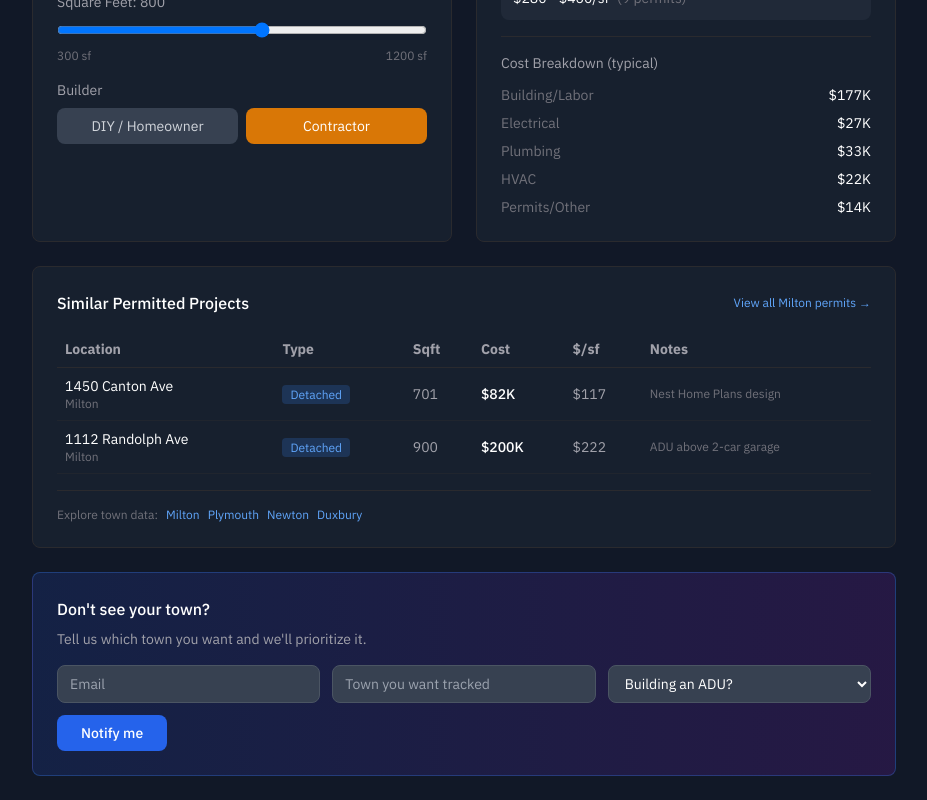
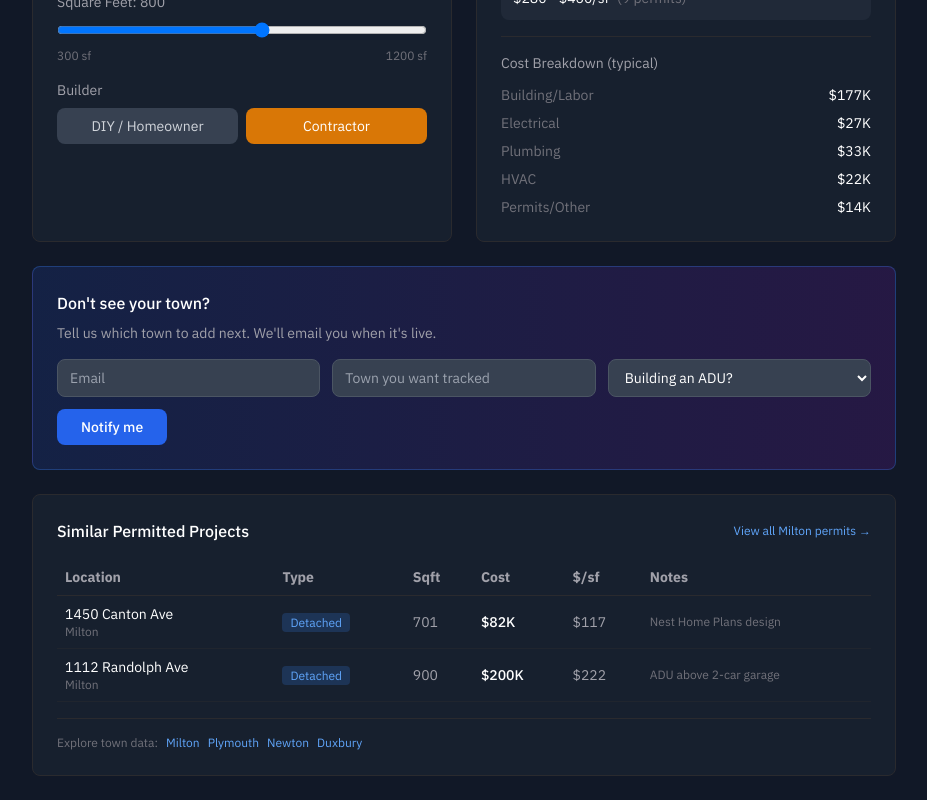
Before and after one commit to atwoodcollects/adupulse, a Next.js app: page /estimate in a window 1280 px wide. Shown: the part 380-1180 px from the top of the page, without its empty margins (176-1103 px from the left). Built offline with nearby package versions, Linux system fonts and the light colour scheme.

Commit message:
Add email capture to estimate page and CTA to homepage

```diff
--- a/src/app/estimate/page.tsx
+++ b/src/app/estimate/page.tsx
@@ -31,11 +31,9 @@ const townMultipliers: Record<string, number> = {
 }
 
 const allComparisons = [
-  // Milton
   { town: 'milton', label: '1450 Canton Ave', type: 'detached', sqft: 701, cost: 82000, builder: 'diy', ppsf: 117, notes: 'Nest Home Plans design' },
   { town: 'milton', label: '1112 Randolph Ave', type: 'detached', sqft: 900, cost: 200000, builder: 'diy', ppsf: 222, notes: 'ADU above 2-car garage' },
   { town: 'milton', label: '109 Whitelawn Ave', type: 'attached', sqft: 900, cost: 253358, builder: 'contractor', ppsf: 281, notes: '2BR, accessibility features' },
-  // Plymouth
   { town: 'plymouth', label: '16 Jessica Way', type: 'detached', sqft: 936, cost: 325000, builder: 'contractor', ppsf: 347, notes: '' },
   { town: 'plymouth', label: '1 Brandies Ln', type: 'detached', sqft: 896, cost: 125000, builder: 'contractor', ppsf: 139, notes: 'Lowest $/sf detached' },
   { town: 'plymouth', label: '899 Old Sandwich Rd', type: 'attached', sqft: 812, cost: 150000, builder: 'contractor', ppsf: 185, notes: '3-car garage with ADU' },
@@ -43,14 +41,11 @@ const allComparisons = [
   { town: 'plymouth', label: '12 Copper Lantern Dr', type: 'attached', sqft: 496, cost: 228000, builder: 'contractor', ppsf: 459, notes: 'Small unit, high $/sf' },
   { town: 'plymouth', label: '58 Tananger Rd', type: 'attached', sqft: 788, cost: 462834, builder: 'contractor', ppsf: 587, notes: '1BR with garage below' },
   { town: 'plymouth', label: '26 Quail Run', type: 'detached', sqft: 900, cost: 370000, builder: 'contractor', ppsf: 411, notes: '2BR/1BA with 2-car garage' },
-  // Duxbury
   { town: 'duxbury', label: '275 Powder Point Ave', type: 'detached', sqft: 899, cost: 319500, builder: 'contractor', ppsf: 355, notes: '' },
   { town: 'duxbury', label: '36 Elm St', type: 'conversion', sqft: 0, cost: 290500, builder: 'contractor', ppsf: 0, notes: 'Internal conversion' },
   { town: 'duxbury', label: '45 Driftwood Dr', type: 'detached', sqft: 640, cost: 224250, builder: 'contractor', ppsf: 350, notes: 'Modular (Backyard ADUs LLC)' },
   { town: 'duxbury', label: '58 Franklin Ter', type: 'detached', sqft: 900, cost: 248000, builder: 'contractor', ppsf: 276, notes: '' },
-  // Needham
   { town: 'needham', label: '61 Grant St', type: 'conversion', sqft: 0, cost: 69000, builder: 'contractor', ppsf: 0, notes: 'Internal conversion' },
-  // Newton
   { town: 'newton', label: '38 Circuit Ave', type: 'detached', sqft: 1110, cost: 785000, builder: 'contractor', ppsf: 707, notes: 'High-end build' },
   { town: 'newton', label: '143 Valentine St', type: 'conversion', sqft: 982, cost: 400000, builder: 'contractor', ppsf: 407, notes: 'Basement conversion' },
   { town: 'newton', label: '87 Auburndale Ave', type: 'detached', sqft: 557, cost: 150000, builder: 'contractor', ppsf: 269, notes: '' },
@@ -68,29 +63,99 @@ const getPermitCounts = () => {
   return counts
 }
 
+function EmailCapture() {
+  const [email, setEmail] = useState('')
+  const [requestedTown, setRequestedTown] = useState('')
+  const [considering, setConsidering] = useState('')
+  const [submitted, setSubmitted] = useState(false)
+  const [submitting, setSubmitting] = useState(false)
+
+  const handleSubmit = async (e: React.FormEvent) => {
+    e.preventDefault()
+    setSubmitting(true)
+    try {
+      await fetch('https://formspree.io/f/xzdvvzyr', {
+        method: 'POST',
+        headers: { 'Content-Type': 'application/json' },
+        body: JSON.stringify({ email, town: requestedTown, considering, source: 'estimate_page' })
+      })
+      setSubmitted(true)
+    } catch (err) {
+      console.error(err)
+    }
+    setSubmitting(false)
+  }
+
+  if (submitted) {
+    return (
+      <div className="bg-gradient-to-r from-blue-900/30 to-purple-900/30 border border-blue-500/30 rounded-lg p-4 text-center">
+        <div className="text-2xl mb-2">✓</div>
+        <h3 className="text-white font-medium mb-1">You're on the list!</h3>
+        <p className="text-text-secondary text-sm">We'll notify you when we add your town.</p>
+      </div>
+    )
+  }
+
+  return (
+    <div className="bg-gradient-to-r from-blue-900/30 to-purple-900/30 border border-blue-500/30 rounded-lg p-4 sm:p-6">
+      <h2 className="text-white font-medium mb-2">Don't see your town?</h2>
+      <p className="text-text-secondary text-sm mb-4">Tell us which town to add next. We'll email you when it's live.</p>
+      <form onSubmit={handleSubmit} className="space-y-3">
+        <div className="grid grid-cols-1 sm:grid-cols-3 gap-3">
+          <input
+            type="email"
+            required
+            placeholder="Email"
+            value={email}
+            onChange={(e) => setEmail(e.target.value)}
+            className="bg-gray-700 border border-gray-600 rounded-lg px-3 py-2 text-white text-sm placeholder-gray-400"
+          />
+          <input
+            type="text"
+            required
+            placeholder="Town you want tracked"
+            value={requestedTown}
+            onChange={(e) => setRequestedTown(e.target.value)}
+            className="bg-gray-700 border border-gray-600 rounded-lg px-3 py-2 text-white text-sm placeholder-gray-400"
+          />
+          <select
+            required
+            value={considering}
+            onChange={(e) => setConsidering(e.target.value)}
+            className="bg-gray-700 border border-gray-600 rounded-lg px-3 py-2 text-white text-sm"
+          >
+            <option value="" disabled>Building an ADU?</option>
+            <option value="yes">Yes, planning to</option>
+            <option value="maybe">Maybe / Researching</option>
+            <option value="no">No, just curious</option>
+          </select>
+        </div>
+        <button
+          type="submit"
+          disabled={submitting}
+          className="w-full sm:w-auto px-6 py-2 bg-blue-600 hover:bg-blue-700 text-white rounded-lg text-sm font-medium disabled:opacity-50"
+        >
+          {submitting ? 'Submitting...' : 'Notify me'}
+        </button>
+      </form>
+    </div>
+  )
+}
+
 export default function EstimatePage() {
   const [town, setTown] = useState('milton')
   const [type, setType] = useState<'detached' | 'attached' | 'conversion'>('detached')
   const [sqft, setSqft] = useState(800)
   const [builder, setBuilder] = useState<'diy' | 'contractor'>('contractor')
 
-  // Email form state
-  const [email, setEmail] = useState('')
-  const [requestedTown, setRequestedTown] = useState('')
-  const [considering, setConsidering] = useState('')
-  const [submitted, setSubmitted] = useState(false)
-  const [submitting, setSubmitting] = useState(false)
-
   const permitCounts = getPermitCounts()
 
   const calculate = () => {
     const base = costData[type][builder]
     const multiplier = townMultipliers[town] || 1.0
-
     const lowEst = Math.round(base.min * sqft * multiplier)
     const highEst = Math.round(base.max * sqft * multiplier)
     const avgEst = Math.round(base.avg * sqft * multiplier)
-
     return { low: lowEst, high: highEst, avg: avgEst, ppsf: base.avg * multiplier }
   }
 
@@ -105,9 +170,7 @@ export default function EstimatePage() {
   const getFilteredComparisons = () => {
     let filtered = allComparisons.filter(c => c.type === type)
     const townFiltered = filtered.filter(c => c.town === town)
-    if (townFiltered.length >= 2) {
-      filtered = townFiltered
-    }
+    if (townFiltered.length >= 2) filtered = townFiltered
     return filtered.sort((a, b) => {
       const aScore = (a.town === town ? 4 : 0) + (a.type === type ? 2 : 0) + (a.builder === builder ? 1 : 0)
       const bScore = (b.town === town ? 4 : 0) + (b.type === type ? 2 : 0) + (b.builder === builder ? 1 : 0)
@@ -119,58 +182,15 @@ export default function EstimatePage() {
   const dataCount = permitCounts[`${type}-${builder}`] || 0
   const totalTypeCount = allComparisons.filter(c => c.type === type).length
 
-  const townNames: Record<string, string> = {
-    milton: 'Milton',
-    plymouth: 'Plymouth',
-    duxbury: 'Duxbury',
-    needham: 'Needham',
-    newton: 'Newton',
-    boston: 'Boston',
-    andover: 'Andover',
-    sudbury: 'Sudbury'
-  }
-
-  const townLinks: Record<string, string> = {
-    milton: '/milton',
-    plymouth: '/plymouth',
-    duxbury: '/duxbury',
-    needham: '/needham',
-    newton: '/newton',
-    boston: '/boston',
-    andover: '/andover',
-    sudbury: '/sudbury'
-  }
+  const townNames: Record<string, string> = { milton: 'Milton', plymouth: 'Plymouth', duxbury: 'Duxbury', needham: 'Needham', newton: 'Newton', boston: 'Boston', andover: 'Andover', sudbury: 'Sudbury' }
+  const townLinks: Record<string, string> = { milton: '/milton', plymouth: '/plymouth', duxbury: '/duxbury', needham: '/needham', newton: '/newton', boston: '/boston', andover: '/andover', sudbury: '/sudbury' }
 
   const getConfidenceLevel = () => {
     if (dataCount >= 5) return { label: 'High', color: 'text-emerald-400', bg: 'bg-emerald-500/20' }
     if (dataCount >= 2) return { label: 'Medium', color: 'text-amber-400', bg: 'bg-amber-500/20' }
     return { label: 'Limited', color: 'text-red-400', bg: 'bg-red-500/20' }
   }
-
   const confidence = getConfidenceLevel()
-
-  const handleSubmit = async (e: React.FormEvent) => {
-    e.preventDefault()
-    setSubmitting(true)
-
-    // Send to Formspree (replace with your form ID)
-    try {
-      await fetch('https://formspree.io/f/xzdvvzyr', {
-        method: 'POST',
-        headers: { 'Content-Type': 'application/json' },
-        body: JSON.stringify({
-          email,
-          town: requestedTown,
-          considering,
-          source: 'estimate_page'
-        })
-      })
-      setSubmitted(true)
-    } catch (err) {
-      console.error(err)
-    }
-    setSubmitting(false)
-  }
 
   return (
     <div className="min-h-screen bg-gray-900">
@@ -182,15 +202,10 @@ export default function EstimatePage() {
         <div className="grid grid-cols-1 md:grid-cols-2 gap-6">
           <div className="bg-gray-800/50 border border-border rounded-lg p-4 sm:p-6">
             <h2 className="text-white font-medium mb-4">Your Project</h2>
-
             <div className="space-y-4">
               <div>
                 <label className="text-text-secondary text-sm block mb-2">Town</label>
-                <select
-                  value={town}
-                  onChange={(e) => setTown(e.target.value)}
-                  className="w-full bg-gray-700 border border-gray-600 rounded-lg px-3 py-2 text-white"
-                >
+                <select value={town} onChange={(e) => setTown(e.target.value)} className="w-full bg-gray-700 border border-gray-600 rounded-lg px-3 py-2 text-white">
                   <option value="boston">Boston</option>
                   <option value="newton">Newton</option>
                   <option value="milton">Milton</option>
@@ -202,66 +217,24 @@ export default function EstimatePage() {
                   <option value="other">Other MA Town</option>
                 </select>
               </div>
-
               <div>
                 <label className="text-text-secondary text-sm block mb-2">ADU Type</label>
                 <div className="grid grid-cols-3 gap-2">
                   {(['detached', 'attached', 'conversion'] as const).map((t) => (
-                    <button
-                      key={t}
-                      onClick={() => setType(t)}
-                      className={`px-3 py-2 rounded-lg text-sm capitalize ${
-                        type === t
-                          ? 'bg-blue-600 text-white'
-                          : 'bg-gray-700 text-gray-300 hover:bg-gray-600'
-                      }`}
-                    >
-                      {t}
-                    </button>
+                    <button key={t} onClick={() => setType(t)} className={`px-3 py-2 rounded-lg text-sm capitalize ${type === t ? 'bg-blue-600 text-white' : 'bg-gray-700 text-gray-300 hover:bg-gray-600'}`}>{t}</button>
                   ))}
                 </div>
               </div>
-
               <div>
                 <label className="text-text-secondary text-sm block mb-2">Square Feet: {sqft}</label>
-                <input
-                  type="range"
-                  min="300"
-                  max="1200"
-                  step="50"
-                  value={sqft}
-                  onChange={(e) => setSqft(Number(e.target.value))}
-                  className="w-full"
-                />
-                <div className="flex justify-between text-xs text-text-muted mt-1">
-                  <span>300 sf</span>
-                  <span>1200 sf</span>
-                </div>
+                <input type="range" min="300" max="1200" step="50" value={sqft} onChange={(e) => setSqft(Number(e.target.value))} className="w-full" />
+                <div className="flex justify-between text-xs text-text-muted mt-1"><span>300 sf</span><span>1200 sf</span></div>
               </div>
-
               <div>
                 <label className="text-text-secondary text-sm block mb-2">Builder</label>
                 <div className="grid grid-cols-2 gap-2">
-                  <button
-                    onClick={() => setBuilder('diy')}
-                    className={`px-3 py-2 rounded-lg text-sm ${
-                      builder === 'diy'
-                        ? 'bg-emerald-600 text-white'
-                        : 'bg-gray-700 text-gray-300 hover:bg-gray-600'
-                    }`}
-                  >
-                    DIY / Homeowner
-                  </button>
-                  <button
-                    onClick={() => setBuilder('contractor')}
-                    className={`px-3 py-2 rounded-lg text-sm ${
-                      builder === 'contractor'
-                        ? 'bg-amber-600 text-white'
-                        : 'bg-gray-700 text-gray-300 hover:bg-gray-600'
-                    }`}
-                  >
-                    Contractor
-                  </button>
+                  <button onClick={() => setBuilder('diy')} className={`px-3 py-2 rounded-lg text-sm ${builder === 'diy' ? 'bg-emerald-600 text-white' : 'bg-gray-700 text-gray-300 hover:bg-gray-600'}`}>DIY / Homeowner</button>
+                  <button onClick={() => setBuilder('contractor')} className={`px-3 py-2 rounded-lg text-sm ${builder === 'contractor' ? 'bg-amber-600 text-white' : 'bg-gray-700 text-gray-300 hover:bg-gray-600'}`}>Contractor</button>
                 </div>
               </div>
             </div>
@@ -270,69 +243,40 @@ export default function EstimatePage() {
           <div className="bg-gray-800/50 border border-border rounded-lg p-4 sm:p-6">
             <div className="flex justify-between items-start mb-4">
               <h2 className="text-white font-medium">Estimated Cost</h2>
-              <span className={`px-2 py-1 rounded text-xs ${confidence.bg} ${confidence.color}`}>
-                {confidence.label} confidence
-              </span>
+              <span className={`px-2 py-1 rounded text-xs ${confidence.bg} ${confidence.color}`}>{confidence.label} confidence</span>
             </div>
-
             <div className="text-center py-4">
-              <div className="text-4xl sm:text-5xl font-bold text-white mb-2">
-                {formatCost(result.avg)}
-              </div>
-              <div className="text-text-secondary text-sm">
-                Range: {formatCost(result.low)} - {formatCost(result.high)}
-              </div>
-              <div className="text-text-muted text-xs mt-1">
-                ~${Math.round(result.ppsf)}/sf
-              </div>
+              <div className="text-4xl sm:text-5xl font-bold text-white mb-2">{formatCost(result.avg)}</div>
+              <div className="text-text-secondary text-sm">Range: {formatCost(result.low)} - {formatCost(result.high)}</div>
+              <div className="text-text-muted text-xs mt-1">~${Math.round(result.ppsf)}/sf</div>
             </div>
-
             <div className="bg-gray-700/30 rounded-lg p-3 mb-4">
               <div className="text-xs text-text-muted mb-1">$/sf range for {type} + {builder === 'diy' ? 'DIY' : 'Contractor'}</div>
-              <div className="text-sm text-white">
-                ${costData[type][builder].min} - ${costData[type][builder].max}/sf
-                <span className="text-text-muted ml-2">({dataCount > 0 ? dataCount : totalTypeCount} permits)</span>
-              </div>
+              <div className="text-sm text-white">${costData[type][builder].min} - ${costData[type][builder].max}/sf<span className="text-text-muted ml-2">({dataCount > 0 ? dataCount : totalTypeCount} permits)</span></div>
             </div>
-
             <div className="border-t border-border pt-4">
               <h3 className="text-text-secondary text-sm mb-3">Cost Breakdown (typical)</h3>
               <div className="space-y-2 text-sm">
-                <div className="flex justify-between">
-                  <span className="text-text-muted">Building/Labor</span>
-                  <span className="text-white">{formatCost(result.avg * 0.65)}</span>
-                </div>
-                <div className="flex justify-between">
-                  <span className="text-text-muted">Electrical</span>
-                  <span className="text-white">{formatCost(result.avg * 0.10)}</span>
-                </div>
-                <div className="flex justify-between">
-                  <span className="text-text-muted">Plumbing</span>
-                  <span className="text-white">{formatCost(result.avg * 0.12)}</span>
-                </div>
-                <div className="flex justify-between">
-                  <span className="text-text-muted">HVAC</span>
-                  <span className="text-white">{formatCost(result.avg * 0.08)}</span>
-                </div>
-                <div className="flex justify-between">
-                  <span className="text-text-muted">Permits/Other</span>
-                  <span className="text-white">{formatCost(result.avg * 0.05)}</span>
-                </div>
+                <div className="flex justify-between"><span className="text-text-muted">Building/Labor</span><span className="text-white">{formatCost(result.avg * 0.65)}</span></div>
+                <div className="flex justify-between"><span className="text-text-muted">Electrical</span><span className="text-white">{formatCost(result.avg * 0.10)}</span></div>
+                <div className="flex justify-between"><span className="text-text-muted">Plumbing</span><span className="text-white">{formatCost(result.avg * 0.12)}</span></div>
+                <div className="flex justify-between"><span className="text-text-muted">HVAC</span><span className="text-white">{formatCost(result.avg * 0.08)}</span></div>
+                <div className="flex justify-between"><span className="text-text-muted">Permits/Other</span><span className="text-white">{formatCost(result.avg * 0.05)}</span></div>
               </div>
             </div>
           </div>
         </div>
 
+        {/* Email Capture - MOVED UP */}
+        <div className="mt-6">
+          <EmailCapture />
+        </div>
+
         <div className="mt-6 bg-gray-800/50 border border-border rounded-lg p-4 sm:p-6">
           <div className="flex justify-between items-center mb-4">
             <h2 className="text-white font-medium">Similar Permitted Projects</h2>
-            {townLinks[town] && (
-              <Link href={townLinks[town]} className="text-blue-400 text-xs hover:underline">
-                View all {townNames[town]} permits →
-              </Link>
-            )}
+            {townLinks[town] && <Link href={townLinks[town]} className="text-blue-400 text-xs hover:underline">View all {townNames[town]} permits →</Link>}
           </div>
-
           {filteredComparisons.length > 0 ? (
             <div className="overflow-x-auto">
               <table className="w-full text-sm">
@@ -349,17 +293,8 @@ export default function EstimatePage() {
                 <tbody>
                   {filteredComparisons.map((c, i) => (
                     <tr key={i} className="border-b border-border/50">
-                      <td className="p-2">
-                        <span className="text-white">{c.label}</span>
-                        <span className="text-text-muted text-xs block">{townNames[c.town]}</span>
-                      </td>
-                      <td className="p-2">
-                        <span className={`px-2 py-0.5 rounded text-xs capitalize ${
-                          c.type === type ? 'bg-blue-500/20 text-blue-400' : 'text-text-secondary'
-                        }`}>
-                          {c.type}
-                        </span>
-                      </td>
+                      <td className="p-2"><span className="text-white">{c.label}</span><span className="text-text-muted text-xs block">{townNames[c.town]}</span></td>
+                      <td className="p-2"><span className={`px-2 py-0.5 rounded text-xs capitalize ${c.type === type ? 'bg-blue-500/20 text-blue-400' : 'text-text-secondary'}`}>{c.type}</span></td>
                       <td className="p-2 text-text-secondary">{c.sqft > 0 ? c.sqft : '—'}</td>
                       <td className="p-2 text-white font-medium">{formatCost(c.cost)}</td>
                       <td className="p-2 text-text-secondary">{c.ppsf > 0 ? '$' + c.ppsf : '—'}</td>
@@ -375,70 +310,10 @@ export default function EstimatePage() {
               <p className="text-text-secondary text-xs">Showing estimates based on similar MA towns.</p>
             </div>
           )}
-
           <div className="mt-4 pt-4 border-t border-border flex flex-wrap gap-2">
             <span className="text-text-muted text-xs">Explore town data:</span>
-            {['milton', 'plymouth', 'newton', 'duxbury'].map(t => (
-              <Link key={t} href={townLinks[t]} className="text-blue-400 text-xs hover:underline">
-                {townNames[t]}
-              </Link>
-            ))}
+            {['milton', 'plymouth', 'newton', 'duxbury'].map(t => (<Link key={t} href={townLinks[t]} className="text-blue-400 text-xs hover:underline">{townNames[t]}</Link>))}
           </div>
-        </div>
-
-        {/* Email Capture */}
-        <div className="mt-6 bg-gradient-to-r from-blue-900/30 to-purple-900/30 border border-blue-500/30 rounded-lg p-4 sm:p-6">
-          {submitted ? (
-            <div className="text-center py-4">
-              <div className="text-2xl mb-2">✓</div>
-              <h3 className="text-white font-medium mb-1">You're on the list!</h3>
-              <p className="text-text-secondary text-sm">We'll notify you when we add your town.</p>
-            </div>
-          ) : (
-            <>
-              <h2 className="text-white font-medium mb-2">Don't see your town?</h2>
-              <p className="text-text-secondary text-sm mb-4">Tell us which town you want and we'll prioritize it.</p>
-
-              <form onSubmit={handleSubmit} className="space-y-3">
-                <div className="grid grid-cols-1 sm:grid-cols-3 gap-3">
-                  <input
-                    type="email"
-                    required
-                    placeholder="Email"
-                    value={email}
-                    onChange={(e) => setEmail(e.target.value)}
-                    className="bg-gray-700 border border-gray-600 rounded-lg px-3 py-2 text-white text-sm placeholder-gray-400"
-                  />
-                  <input
-                    type="text"
-                    required
-                    placeholder="Town you want tracked"
-                    value={requestedTown}
-                    onChange={(e) => setRequestedTown(e.target.value)}
-                    className="bg-gray-700 border border-gray-600 rounded-lg px-3 py-2 text-white text-sm placeholder-gray-400"
-                  />
-                  <select
-                    required
-                    value={considering}
-                    onChange={(e) => setConsidering(e.target.value)}
-                    className="bg-gray-700 border border-gray-600 rounded-lg px-3 py-2 text-white text-sm"
-                  >
-                    <option value="" disabled>Building an ADU?</option>
-                    <option value="yes">Yes, planning to</option>
-                    <option value="maybe">Maybe / Researching</option>
-                    <option value="no">No, just curious</option>
-                  </select>
-                </div>
-                <button
-                  type="submit"
-                  disabled={submitting}
-                  className="w-full sm:w-auto px-6 py-2 bg-blue-600 hover:bg-blue-700 text-white rounded-lg text-sm font-medium disabled:opacity-50"
-                >
-                  {submitting ? 'Submitting...' : 'Notify me'}
-                </button>
-              </form>
-            </>
-          )}
         </div>
       </div>
     </div>
```
Also changed, not shown: src/app/page.tsx (+15 -0 lines).
